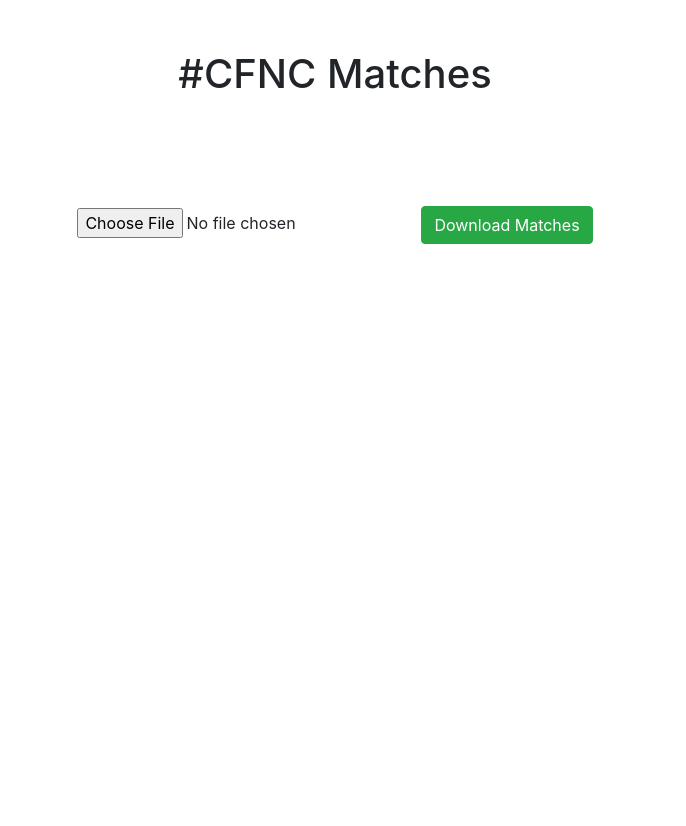
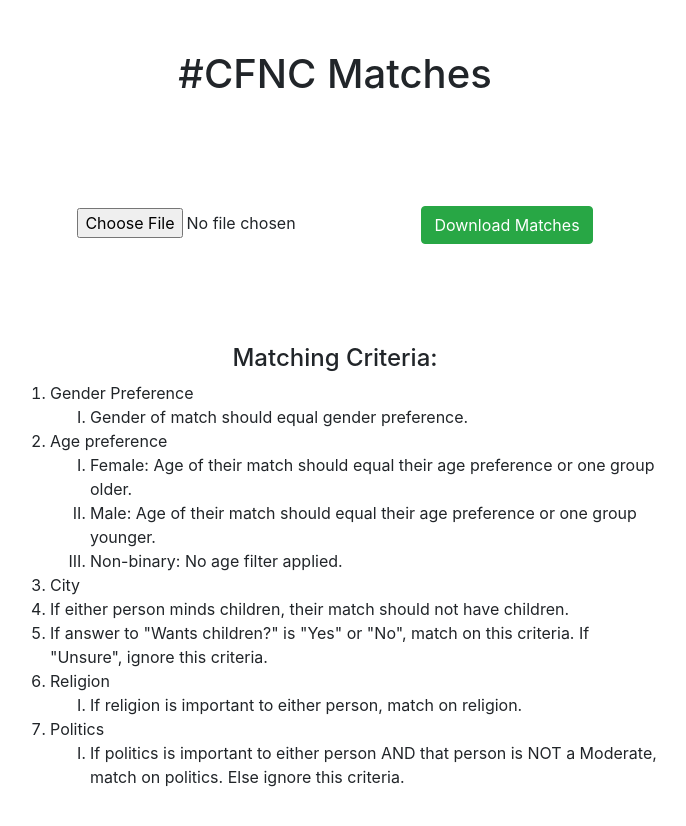
Before and after one commit to JSTRO/cfnc-matches, a React (Create React App) app: page / in a window 1280 px wide. Shown: the top 826 px of the page, without its empty margins (305-991 px from the left). Before the commit the page ends 800 px from the top, so only its background shows below. Built offline with nearby package versions, Linux system fonts and the light colour scheme; the HTML template or start-up script is replaced by a standard one.

Commit message:
update criteria, add list to UI

```diff
--- a/src/App.css
+++ b/src/App.css
@@ -10,3 +10,8 @@
 .input {
 	padding: 100px;
 }
+
+.criteria {
+	text-align: left;
+	padding: 0px 100px;
+}
--- a/src/App.js
+++ b/src/App.js
@@ -62,6 +62,7 @@ function App() {
       return ([
         row1[email],
         rows.filter(row2 => {
+          //row1[age_pref] === ageChoices[ageChoices.indexOf(row2[age]) + 1] ? console.log(row1[age_pref], ageChoices[ageChoices.indexOf(row2[age]) + 1]) : null
           return (
             // Cannot match with self
             (row1[email] !== row2[email]) &&
@@ -73,26 +74,15 @@ function App() {
               (
                 row1[age_pref] === ageChoices[ageChoices.indexOf(row2[age])] ||
                 row1[age_pref] === ageChoices[ageChoices.indexOf(row2[age]) + 1]
-              ) : null ||
-              row2[gender] === "Female" ?
-              (
-                row2[age_pref] === ageChoices[ageChoices.indexOf(row1[age])] ||
-                row2[age_pref] === ageChoices[ageChoices.indexOf(row1[age]) + 1]
-              ) : null
-            ) &&
-            // Male match with their age range + one below
-            (
+              ) :
+              // Males match with their age range + one below
               row1[gender] === "Male" ?
               (
                 row1[age_pref] === ageChoices[ageChoices.indexOf(row2[age])] ||
                 row1[age_pref] === ageChoices[ageChoices.indexOf(row2[age]) - 1]
-              ) : null ||
-              row2[gender] === "Male" ?
-              (
-                row2[age_pref] === ageChoices[ageChoices.indexOf(row1[age])] ||
-                row2[age_pref] === ageChoices[ageChoices.indexOf(row1[age]) - 1]
-              ) : null
+              ) : true // Non-binary matches are not filtered by age pref
             ) &&
+            // Same city
             (row1[city] === row2[city]) &&
             // If either person minds children, their match should not have children
             (
@@ -112,7 +102,7 @@ function App() {
               row1[politics] === row2[politics] :
               (row1[politics] === row2[politics] || row1[politics] !== row2[politics])
             ) &&
-            // Children: unsure can match with whoever
+            // Unsure about wanting children can match with whoever
             (
               row1[want_children] !== "Unsure" ?
               row1[want_children] === row2[want_children] :
@@ -125,7 +115,7 @@ function App() {
 
     console.log("matches", matches)
 
-    // Format as all possible matches
+    // Format as all possible permutations of matches
     let output = []
     for (let i=0; i<matches.length; i++) {
       const a = matches[i][0]
@@ -139,9 +129,6 @@ function App() {
       }
     }
 
-    // Only include unique entries
-    output = uniqBy(output, item => JSON.stringify(item))
-
     // Only include one side of matches
     for (let i=0; i<output.length; i++) {
       for (let j=0; j<output.length; j++) {
@@ -150,8 +137,9 @@ function App() {
         }
       }
     }
-
-    return output
+    console.log(uniqBy(output, item => JSON.stringify(item)))
+    // Only include unique entries
+    return uniqBy(output, item => JSON.stringify(item))
   }
 
   return (
@@ -164,9 +152,35 @@ function App() {
             Download Matches
           </Button>
         </div>
+        <h4>Matching Criteria:</h4>
+        <div className="criteria">
+          <ol>
+            <li>Gender Preference</li>
+              <ol type='I'>
+                <li>Gender of match should equal gender preference.</li>
+              </ol>
+            <li>Age preference</li>
+              <ol type='I'>
+                <li>Female: Age of their match should equal their age preference or one group older.</li>
+                <li>Male: Age of their match should equal their age preference or one group younger.</li>
+                <li>Non-binary: No age filter applied.</li>
+              </ol>
+            <li>City</li>
+            <li>If either person minds children, their match should not have children.</li>
+            <li>If answer to "Wants children?" is "Yes" or "No", match on this criteria. If "Unsure", ignore this criteria.</li>
+            <li>Religion</li>
+              <ol type='I'>
+                <li>If religion is important to either person, match on religion.</li>
+              </ol>
+            <li>Politics</li>
+              <ol type='I'>
+                <li>If politics is important to either person AND that person is NOT a Moderate, match on politics. Else ignore this criteria.</li>
+              </ol>
+          </ol>
+        </div>
       </div>
     </div>
   )
 }
 
-export default App;
+export default App
```
